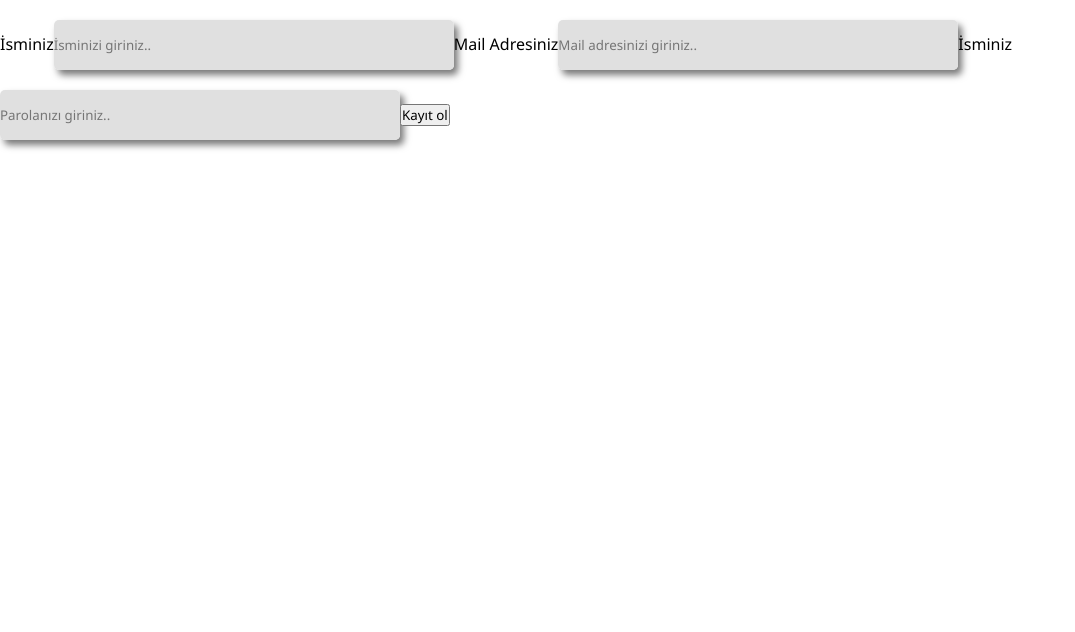
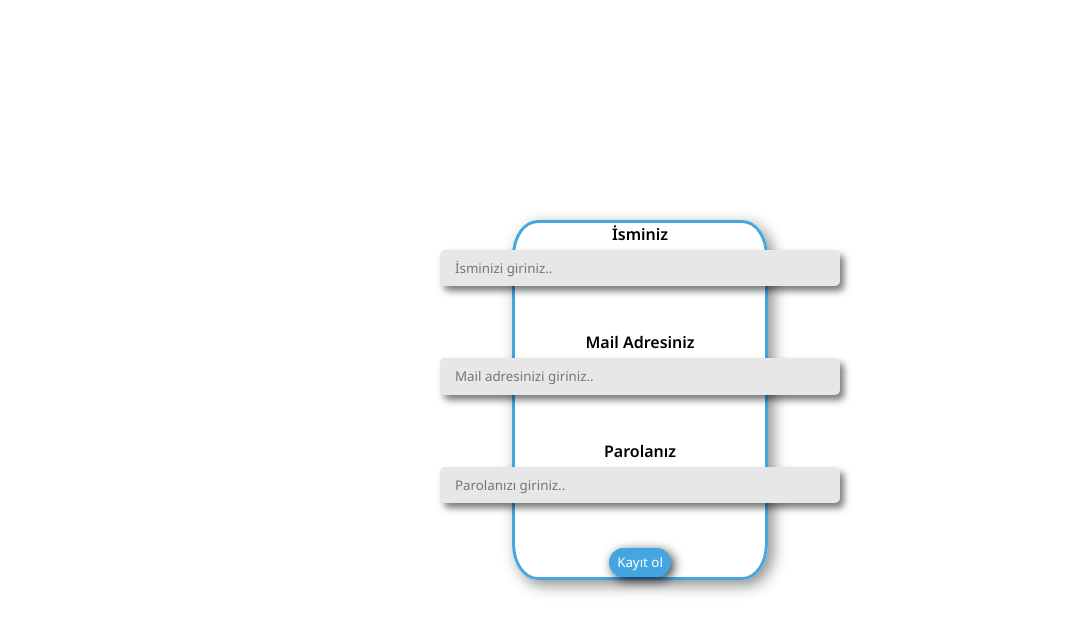
Before and after one commit to kartalgules/Site-Sakinleri-App, a React (Vite) app: page /singin in a window 1280 px wide. Shown: the top 632 px of the page, without its empty margins (0-1075 px from the left). Built offline with nearby package versions, Linux system fonts and the light colour scheme.

Commit message:
SingUp page done

```diff
--- a/src/pages/Logout/Singin.jsx
+++ b/src/pages/Logout/Singin.jsx
@@ -1,9 +1,12 @@
+/* eslint-disable react-hooks/rules-of-hooks */
 import {
   createUserWithEmailAndPassword,
   updateCurrentUser,
 } from "firebase/auth";
 import { auth } from "../../firebase";
 import { useState } from "react";
+import { useNavigate } from "react-router-dom";
+import style from '../../styles/SingIn.module.css'
 
 function Singin() {
   const singUp = async (name, email, password) => {
@@ -13,6 +16,7 @@ function Singin() {
   const [fullName, setFullName] = useState("");
   const [mail, setMail] = useState("");
   const [password, setPassword] = useState("");
+  const navigate = useNavigate();
   // const singIn = (email, password) => {};
 
   const handleFullName = (e) => {
@@ -28,15 +32,16 @@ function Singin() {
     e.preventDefault();
     singUp(fullName, mail, password)
       .then(() => {
-        console.log("Done!..");
+        navigate("/login");
+        console.log("Done!..")
       })
       .catch((e) => {
         console.log(e);
       });
   };
   return (
-    <div>
-      <form>
+    <div className={style.form_container}>
+      <form >
         <label>İsminiz</label>
         <input
           type="text"
@@ -51,7 +56,7 @@ function Singin() {
           value={mail}
           onChange={handleMail}
         />
-        <label>İsminiz</label>
+        <label>Parolanız</label>
         <input
           type="password"
           placeholder="Parolanızı giriniz.."
--- /dev/null
+++ b/src/styles/SingIn.module.css
@@ -0,0 +1,37 @@
+.form_container {
+    display: flex;
+    align-items: center;
+    margin: auto;
+    width: 40%;
+    height: 100vh;
+}
+.form_container form {
+    display: flex;
+    flex-direction: column;
+    justify-content: center;
+    align-items: center;
+    margin: 0 auto;
+    font-weight: 600;
+    width: 50%;
+    height: 45%;
+    border: 3px solid rgb(69, 165, 225);
+    border-radius: 10%;
+    box-shadow: 5px 5px 15px 0px rgba(0, 0, 0, 0.458);
+}
+.form_container input {
+    padding: 0 15px;
+    margin-bottom: 45px;
+    margin-top: 5px;
+    background-color: rgb(231, 231, 231);
+    color: black;
+}
+button {
+    width: 25%;
+    height: 2.5rem;
+    border : none;
+    background-color: rgb(69, 165, 225);
+    color: white;
+    border-radius: 15px;
+    box-shadow: 3px 3px 11px 0px rgba(0, 0, 0, 0.791);
+
+}
```
